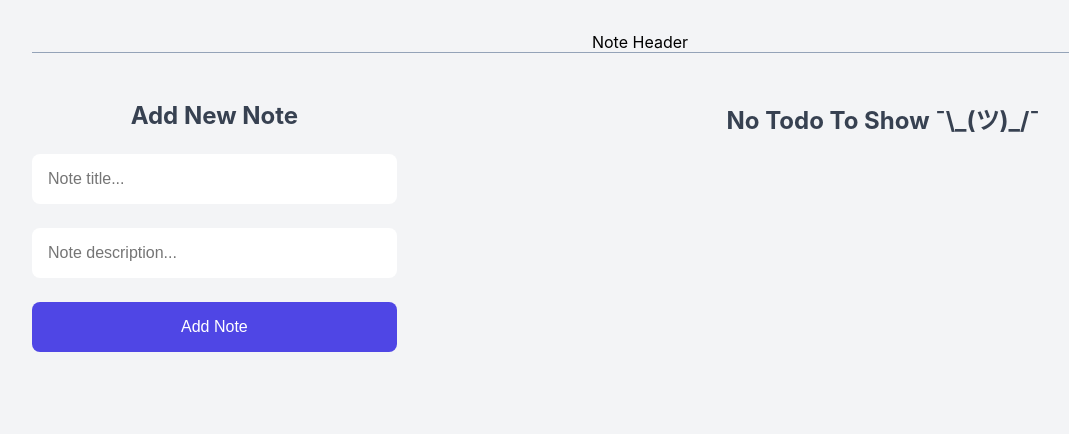
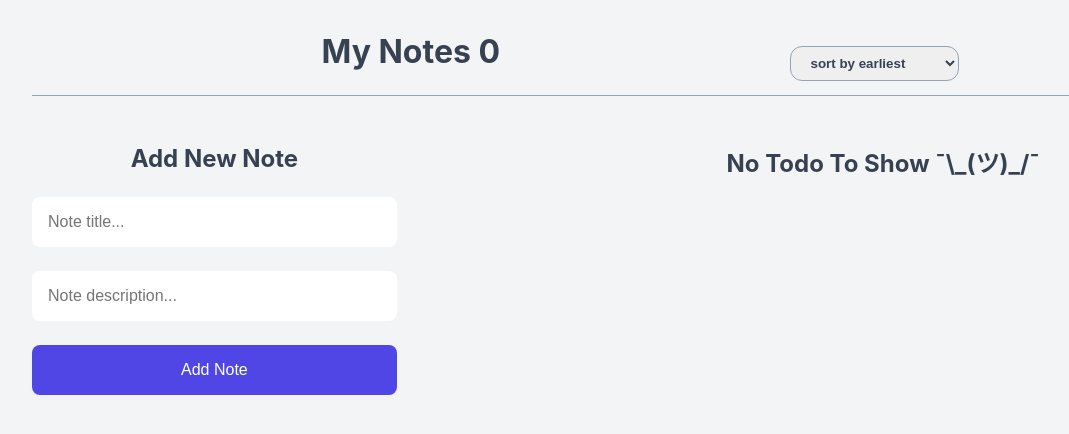
Before and after one commit to sina-pirvand/react-simple-todo-app, a React (Vite) app: page / in a window 1280 px wide. Shown: the top 434 px of the page, without its empty margins (0-1069 px from the left). Built offline with nearby package versions, Linux system fonts and the light colour scheme.

Commit message:
sort by added

```diff
--- a/src/App.jsx
+++ b/src/App.jsx
@@ -3,9 +3,11 @@ import "./App.css";
 import AddNewNote from "./components/AddNewNote";
 import NoteList from "./components/NoteList";
 import NoteStatusBar from "./components/NoteStatusBar";
+import NoteHeader from "./components/NoteHeader";
 
 function App() {
   const [notes, setNotes] = useState([]);
+  const [sortBy, setSortBy] = useState("earliest");
   const handleAddNote = (newNote) => {
     setNotes((prevNotes) => [...prevNotes, newNote]);
   };
@@ -30,10 +32,13 @@ function App() {
       )
     );
   };
-
   return (
     <div className="container">
-      <div className="note-header">Note Header</div>
+      <NoteHeader
+        notes={notes}
+        sortBy={sortBy}
+        handleSort={(e) => setSortBy(e.target.value)}
+      />
       <div className="note-app">
         <AddNewNote handleAddNote={handleAddNote} />
         <div className="note-container">
@@ -42,6 +47,7 @@ function App() {
             notes={notes}
             deleteNote={handleDeleteNote}
             completeNote={handleCompleteNote}
+            sortBy={sortBy}
           />
         </div>
       </div>
--- /dev/null
+++ b/src/components/NoteHeader/index.jsx
@@ -0,0 +1,13 @@
+const NoteHeader = ({ notes, sortBy, handleSort }) => {
+  return (
+    <div className="note-header">
+      <h1>My Notes {notes.length}</h1>
+      <select value={sortBy} onChange={handleSort}>
+        <option value="earliest">sort by earliest</option>
+        <option value="latest">sort by latest</option>
+        <option value="completed">sort by completed</option>
+      </select>
+    </div>
+  );
+};
+export default NoteHeader;
--- a/src/components/NoteList/index.jsx
+++ b/src/components/NoteList/index.jsx
@@ -1,7 +1,20 @@
-const NoteList = ({ notes, deleteNote, completeNote }) => {
+const NoteList = ({ notes, deleteNote, completeNote, sortBy }) => {
+  let sortedNotes = notes;
+  if (sortBy === "earliest")
+    sortedNotes = [...notes].sort(
+      (a, b) => new Date(a.createdAt) - new Date(b.createdAt)
+    );
+  if (sortBy === "latest")
+    sortedNotes = [...notes].sort(
+      (a, b) => new Date(b.createdAt) - new Date(a.createdAt)
+    );
+  if (sortBy === "completed")
+    sortedNotes = [...notes].sort(
+      (a, b) => Number(a.completed) - Number(b.completed)
+    );
   return (
     <div className="note-list">
-      {notes.map((note) => (
+      {sortedNotes.map((note) => (
         <NoteItem
           key={note.id}
           note={note}
@@ -29,7 +42,7 @@ const NoteItem = ({ note, deleteNote, completeNote }) => {
             id={note.id}
             value={note.id}
             checked={note.completed}
-            onClick={() => {
+            onChange={() => {
               completeNote(note.id);
             }}
           />
```
